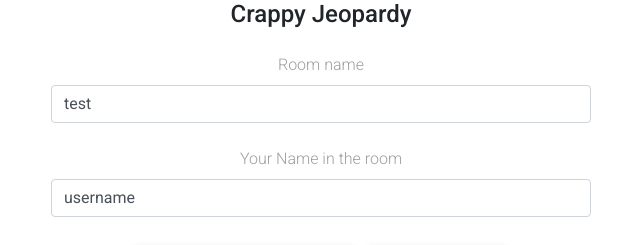
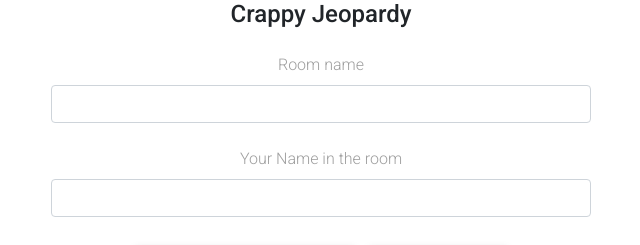
Before and after one commit to dgmouris/crappy-jeopardy, a React (Create React App) app in the folder frontend/: page / in a window 1280 px wide. Shown: the top 245 px of the page, without its empty margins (319-959 px from the left). Built offline with nearby package versions, Linux system fonts and the light colour scheme.

Commit message:
no default room name or user name

```diff
--- a/frontend/src/pages/Home/HomePage.js
+++ b/frontend/src/pages/Home/HomePage.js
@@ -8,8 +8,8 @@ import './HomePage.css'
 
 const HomePage = (props) => {
   let history = useHistory();
-  const [roomName, setRoomName] = useState("test")
-  const [userRoomName, setUserRoomName] = useState("username")
+  const [roomName, setRoomName] = useState("")
+  const [userRoomName, setUserRoomName] = useState("")
 
   const [errors, setErrors] = useState("")
 
```
Also changed, not shown: 1 other file (tests, documents, lock files or other folders).
